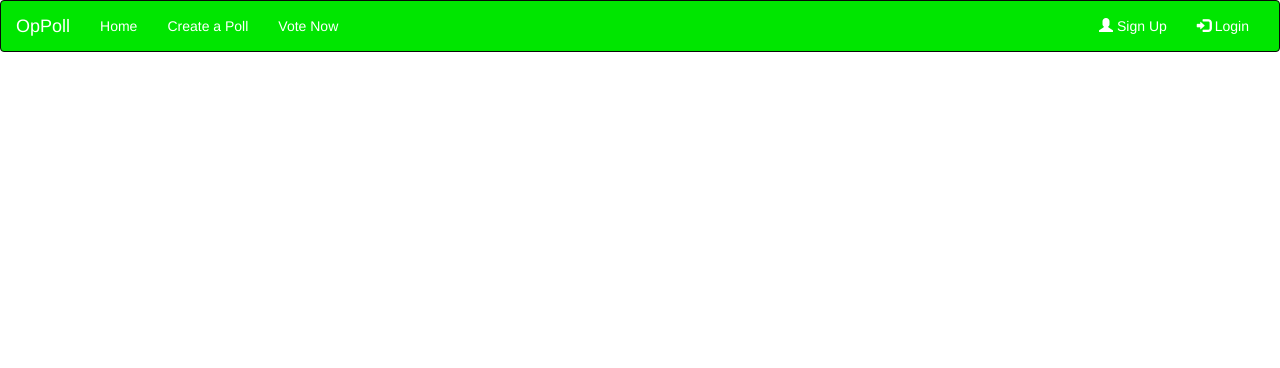
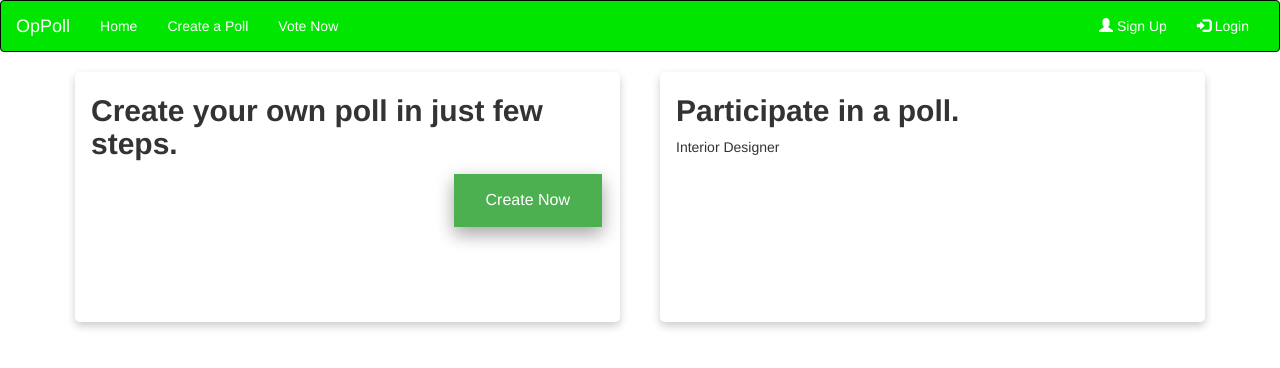
Before and after one commit to kuntalsarkar20/VotingSystem, a CodeIgniter app: page /VotingSystem/ in a window 1280 px wide. Shown: the top 368 px of the page. Run offline with CodeIgniter, Linux system fonts and the light colour scheme.

Commit message:
Two cards are placed in homepage

```diff
--- a/application/controllers/Welcome.php
+++ b/application/controllers/Welcome.php
@@ -5,8 +5,10 @@ class Welcome extends CI_Controller {
 
 	public function index()
 	{
-		$this->load->view('templates/header');
+		$data['stylesheet']='homepagestyle.css';
+		$this->load->view('templates/header',$data);
 		$this->load->view('templates/navbar');
+		$this->load->view('HomePage');
 		$this->load->view('templates/footer');
 	}
 }
--- /dev/null
+++ b/application/views/HomePage.php
@@ -0,0 +1,20 @@
+<div class="container">
+	<div class="row">
+		<div class="col-lg-6 col-md-6 col-sm-6" style="padding-right: 20px;padding-left: 20px;">
+			<div class="card">
+			  <div class="card-container">
+			    <h2><b>Create your own poll in just few steps.</b></h2>
+			    <button class="shadow-button" style="float:right;">Create Now</button>
+			  </div>
+			</div>
+		</div>
+		<div class="col-lg-6 col-md-6 col-sm-6" style="padding-right: 20px;padding-left: 20px;">
+			<div class="card">
+			  <div class="card-container">
+			    <h2><b>Participate in a poll.</b></h2>
+			    <p>Interior Designer</p>
+			  </div>
+			</div>
+		</div>
+	</div>
+</div>
--- a/application/views/templates/header.php
+++ b/application/views/templates/header.php
@@ -3,6 +3,7 @@
 <head>
 	<title></title>
 	<meta charset="utf-8">
+	<link rel="stylesheet" type="text/css" href="<?php echo base_url() ?>stylesheet/<?= $stylesheet ?>">
 	  <meta name="viewport" content="width=device-width, initial-scale=1">
 	  <link rel="stylesheet" href="https://maxcdn.bootstrapcdn.com/bootstrap/3.4.1/css/bootstrap.min.css">
 	  <script src="https://ajax.googleapis.com/ajax/libs/jquery/3.4.1/jquery.min.js"></script>
--- /dev/null
+++ b/stylesheet/homepagestyle.css
@@ -0,0 +1,34 @@
+.card {
+  box-shadow: 0 4px 8px 0 rgba(0,0,0,0.2);
+  transition: 0.3s;
+  width: 100%;
+  height:250px;
+  border-radius: 5px;
+}
+
+.card:hover {
+  box-shadow: 0 8px 16px 0 rgba(0,0,0,0.2);
+}
+
+img {
+  border-radius: 5px 5px 0 0;
+}
+
+.card-container {
+  padding: 2px 16px;
+}
+.shadow-button {
+  background-color: #4CAF50; /* Green */
+  border: none;
+  color: white;
+  padding: 15px 32px;
+  text-align: center;
+  text-decoration: none;
+  display: inline-block;
+  font-size: 16px;
+  margin: 4px 2px;
+  cursor: pointer;
+  -webkit-transition-duration: 0.4s; /* Safari */
+  transition-duration: 0.4s;
+  box-shadow: 0 8px 16px 0 rgba(0,0,0,0.2), 0 6px 20px 0 rgba(0,0,0,0.19);
+}
```
